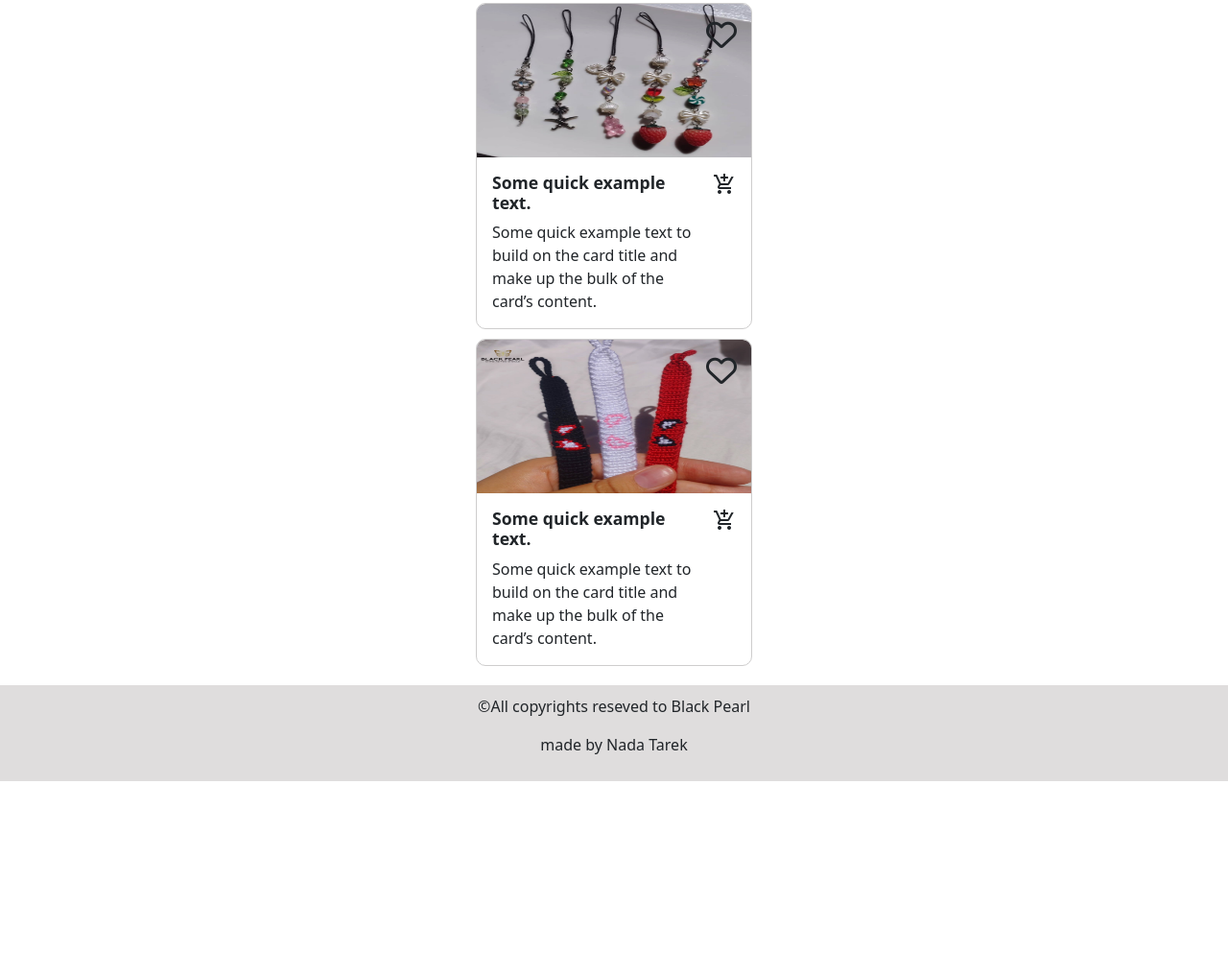
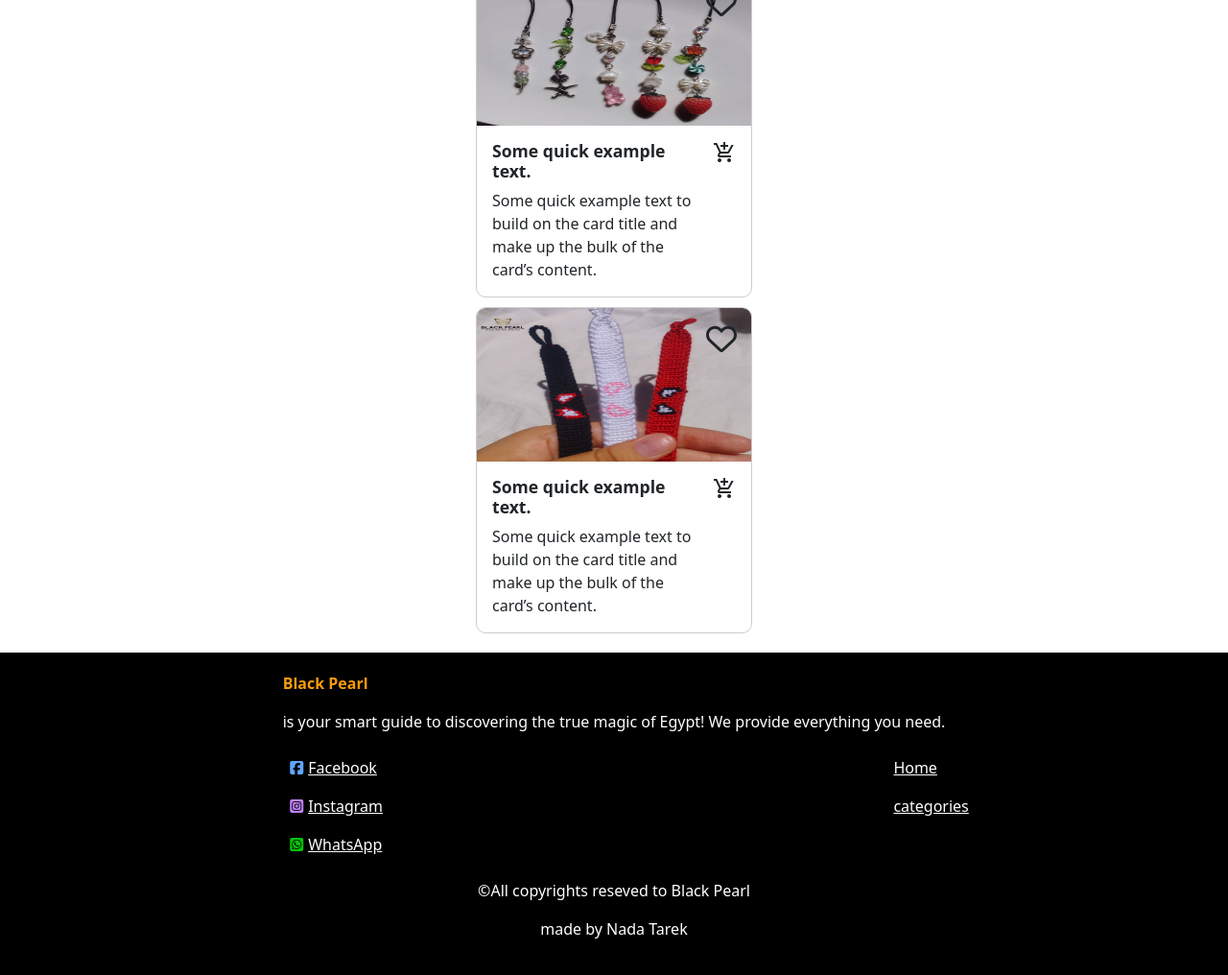
Before and after one commit to Nadaaabdlla/blackPearl, a plain HTML site: page index.html in a window 1280 px wide. Shown: the part 1490-2506 px from the top of the page at 96% size. Before the commit the page ends 2304 px from the top, so only its background shows below. Drawn offline with nearby package versions, Linux system fonts and the light colour scheme.

Commit message:
functinos were added

```diff
--- a/index.html
+++ b/index.html
@@ -51,7 +51,7 @@
                                         <i class="fa-brands fa-square-instagram" style="padding: 0 5px 0 0;"></i>Instagram
                                     </a></li>
                                     <li><a class="dropdown-item" href="https://wa.me/+2001022379431">
-                                        <i class="fa-brands fa-square-whatsapp" style="padding: 0 5px 0 0;"></i> WhatsApp
+                                        <i class="fa-brands fa-square-whatsapp" style="padding: 0 5px 0 0;"></i>WhatsApp
                                     </a></li>
                                     <li>
                                         <hr class="dropdown-divider">
@@ -79,7 +79,7 @@
             </li>
             <a href="heartItems.html">
                 <li class="mainHeartBtn">
-                    <i class="fa-solid fa-heart fa-xl"  style="color: rgb(255, 73, 73);"></i>
+                    <i class="fa-regular fa-heart fa-xl"  style="color: rgb(0, 0, 0);"></i>
                 </li>
             </a>
         </nav>
@@ -122,16 +122,6 @@
 
 
         <section id="categoryContainer">
-            <h2>Our categories</h2>
-            <!-- <div class="btn-group">
-                <a href="#" class="btn active">All</a>
-                <a href="#" class="btn">Necklace</a>
-                <a href="#" class="btn">Ring</a>
-                <a href="#" class="btn">Medallion</a>
-                <a href="#" class="btn">Necklace</a>
-                <a href="#" class="btn">Ring</a>
-                <a href="#" class="btn">Medallion</a>
-            </div> -->
             <div class="category-slider">
                 <button class="arrow left" id="leftBtn"><i class="fa-solid fa-chevron-left"></i></button>
 
@@ -184,7 +174,7 @@
                 <div class="card-body">
                     <div class="card-text">
                         <h4 class="card-text">Some quick example</h4>
-                        <!-- <p class="card-text">70 egyptian pound</p>  -->
+                        <p class="card-text">70 EGP</p>
                     </div>
                         <div class="cardBtns">
                             <div class="cartBtn">
@@ -240,7 +230,36 @@
                 </div>
         </section>
     </main>
-    <footer>
+    <footer id="footer">
+        <div>
+            <p style="font-weight: 900; color: rgb(250, 155, 13);">Black Pearl</p>
+            <p>
+                is your smart guide to discovering the true magic of Egypt!
+                We provide everything you need.
+            </p>
+        </div>
+        <div id="Footernavbar">
+            <nav>
+                <ul>
+                    <li><a href="#heroSection">Home</a></li>
+                    <!-- <li><a href="#footer">About</a></li> -->
+                    <li><a href="#categoryContainer">categories</a></li>
+                </ul>
+            </nav>
+            <nav>
+                <ul>
+                    <li><a target="_blank" href="https://www.facebook.com/profile.php?id=61573152634854">
+                        <i class="fa-brands fa-square-facebook" style="padding: 0 5px 0 0; color: rgb(97, 166, 255);"></i>Facebook
+                    </a></li>
+                    <li><a href="https://www.instagram.com/blackpearl_store04/">
+                        <i class="fa-brands fa-square-instagram" style="padding: 0 5px 0 0; color: rgb(190, 129, 248);"></i>Instagram
+                    </a></li>
+                    <li><a href="https://wa.me/+2001022379431">
+                        <i class="fa-brands fa-square-whatsapp" style="padding: 0 5px 0 0; color: rgb(7, 194, 7);"></i>WhatsApp
+                    </a></li>
+                </ul>
+            </nav>
+        </div>
         <p>&copy;All copyrights reseved to Black Pearl</p>
         <p> made by Nada Tarek</p>
     </footer>
--- a/script.js
+++ b/script.js
@@ -48,12 +48,16 @@ cartBtns.forEach(btn => {
   btn.addEventListener("click", () => {
     const card = btn.closest(".card");
     const itemName = card.querySelector("h4").innerText; // اسم المنتج
+    const itemPrice = card.querySelector("p").innerText; // سعر المنتج
 
     if (cartIcon.textContent.trim() === "add_shopping_cart") {
       // ✅ إضافة العنصر للسلة
       cartIcon.textContent = "remove_shopping_cart";
-      cartItems.push(itemName);
-    } else {
+      cartItems.push({
+        name: itemName,
+        price: itemPrice
+      });
+          } else {
       // ❌ إزالة العنصر من السلة
       cartIcon.textContent = "add_shopping_cart";
       cartItems = cartItems.filter(item => item !== itemName);
@@ -66,6 +70,7 @@ cartBtns.forEach(btn => {
     cartCount.textContent = cartItems.length;
   });
 });
+
 const categories = document.querySelector(".categories");
 const leftArrow = document.querySelector("#leftBtn");
 const rightArrow = document.querySelector(".arrow.right");
--- a/style.scss
+++ b/style.scss
@@ -5,9 +5,15 @@
 }
 /* عند الهامش الصغير خلي نصوص أصغر */
 @media (max-width: 600px) {
-  #heroSection { height: 50vh; }
-  .hero-content h1 { font-size: 1.4rem; }
-  .hero-content h2 { font-size: 1rem; }
+  #heroSection {
+    height: 50vh;
+  }
+  .hero-content h1 {
+    font-size: 1.4rem;
+  }
+  .hero-content h2 {
+    font-size: 1rem;
+  }
 }
 
 header {
@@ -53,12 +59,12 @@ header {
     list-style: none;
     gap: 20px;
     align-items: center;
-    #cartBtn{
+    #cartBtn {
       position: relative;
-      a{
+      a {
         color: black;
       }
-      #cart-count{
+      #cart-count {
         position: absolute;
         top: -12px;
         right: -10px;
@@ -76,7 +82,7 @@ header {
   }
 }
 main {
-  padding-bottom:20px ;
+  padding-bottom: 20px;
   /* slider structure */
   #heroSection {
     position: relative;
@@ -113,7 +119,7 @@ main {
   .hero-content {
     color: white;
     text-align: center;
-  text-shadow: 0 2px 6px rgba(0,0,0,0.6);
+    text-shadow: 0 2px 6px rgba(0, 0, 0, 0.6);
   }
 
   /* أسهم */
@@ -122,7 +128,7 @@ main {
     top: 50%;
     transform: translateY(-50%);
     z-index: 10;
-  background: rgba(0,0,0,0.35);
+    background: rgba(0, 0, 0, 0.35);
     color: #fff;
     border: none;
     width: 44px;
@@ -134,8 +140,12 @@ main {
     align-items: center;
     justify-content: center;
   }
-.hero-arrow.prev { left: 12px; }
-.hero-arrow.next { right: 12px; }
+  .hero-arrow.prev {
+    left: 12px;
+  }
+  .hero-arrow.next {
+    right: 12px;
+  }
 
   /* indicators */
   .indicators {
@@ -151,7 +161,7 @@ main {
     width: 12px;
     height: 12px;
     border-radius: 50%;
-  background: rgba(255,255,255,0.45);
+    background: rgba(255, 255, 255, 0.45);
     cursor: pointer;
   }
   .indicators .dot.active {
@@ -197,13 +207,13 @@ main {
       cursor: pointer;
       padding: 15px;
     }
-    #leftBtn{
+    #leftBtn {
       display: none;
     }
     .btn-group {
       display: flex;
       flex-wrap: nowrap; /* يخليهم صف واحد */
-        overflow-x: auto;  /* يخلي في Scroll أفقي */
+      overflow-x: auto; /* يخلي في Scroll أفقي */
       -webkit-overflow-scrolling: touch; /* يخلي السحب باللمس ناعم */
       gap: 10px; /* مسافة صغيرة بين الأزرار */
       padding-bottom: 5px; /* عشان يظهر الـ scroll تحت */
@@ -220,7 +230,7 @@ main {
         transition: all 0.3s;
       }
     }
-    .hidden{
+    .hidden {
       display: none;
     }
     .card {
@@ -274,14 +284,50 @@ main {
     }
   }
 }
-footer{
+footer {
   display: flex;
   flex-direction: column;
   align-items: center;
   justify-content: center;
-  background-color: #dfdddd;
-  height: 100px;
+  background-color: #000000;
+  height: max-content;
   padding: 20px;
+  color: white;
+
+  #Footernavbar {
+    display: flex;
+    flex-direction: row-reverse;
+    justify-content: space-around;
+    width: 100%;
+    nav {
+      display: inline-block;
+      li {
+        padding: 8px;
+        list-style: none;
+        a {
+          color: white;
+          transition: all 0.3s;
+        }
+      }
+    }
+  }
+}
+::-webkit-scrollbar {
+  width: 7px;
+}
+
+::-webkit-scrollbar-track {
+  background: rgba(0, 0, 0, 0.05);
+  border-radius: 10px;
+}
+
+::-webkit-scrollbar-thumb {
+  background: #f3d009;
+  border-radius: 10px;
+}
+
+::-webkit-scrollbar-thumb:hover {
+  background: #a78f0c;
 }
 /*
 الاسبوع القادم كامل
@@ -289,4 +335,7 @@ footer{
 8:30
 مواعيد الصلاة
 
+كريم محمود نجيبه 9 بعد ما نعرض على عبدالله بلال يروح 9 ونص
+
+
 */
```
Also changed, not shown: cartItems.html (+93 -15 lines), heartItems.html (+4 -2 lines), style.css, 1 other file. Lines whose indentation alone changed are shown as unchanged.
